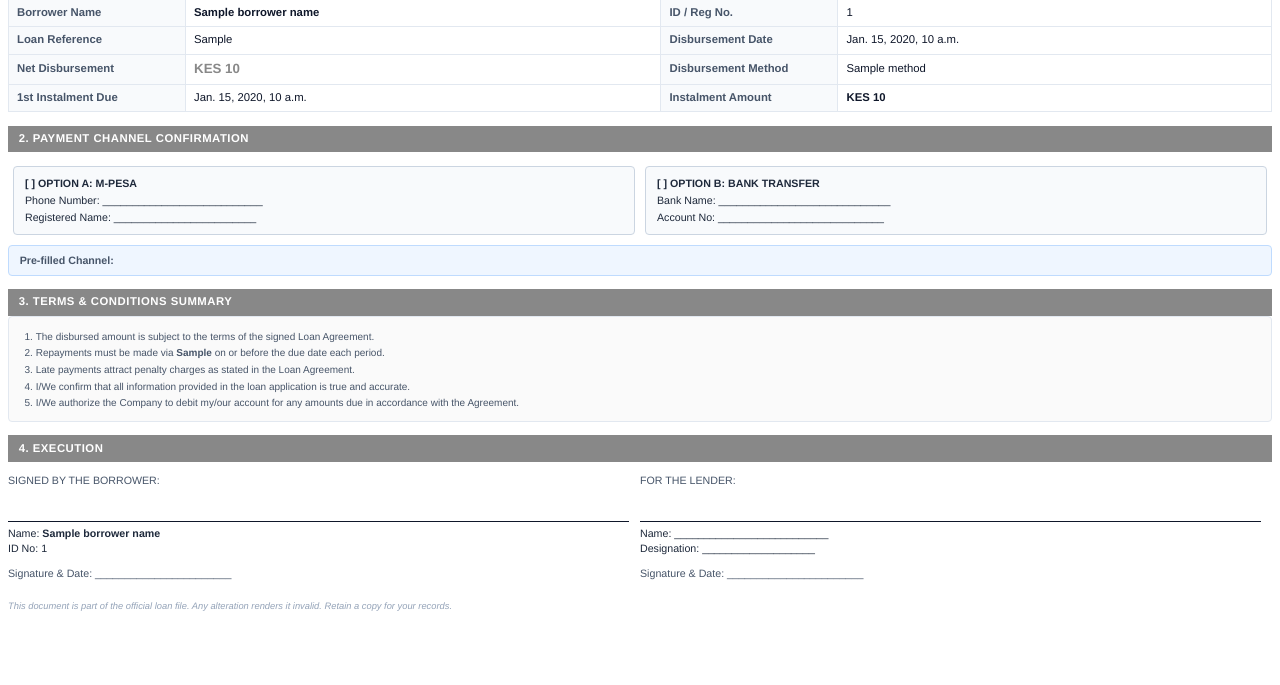
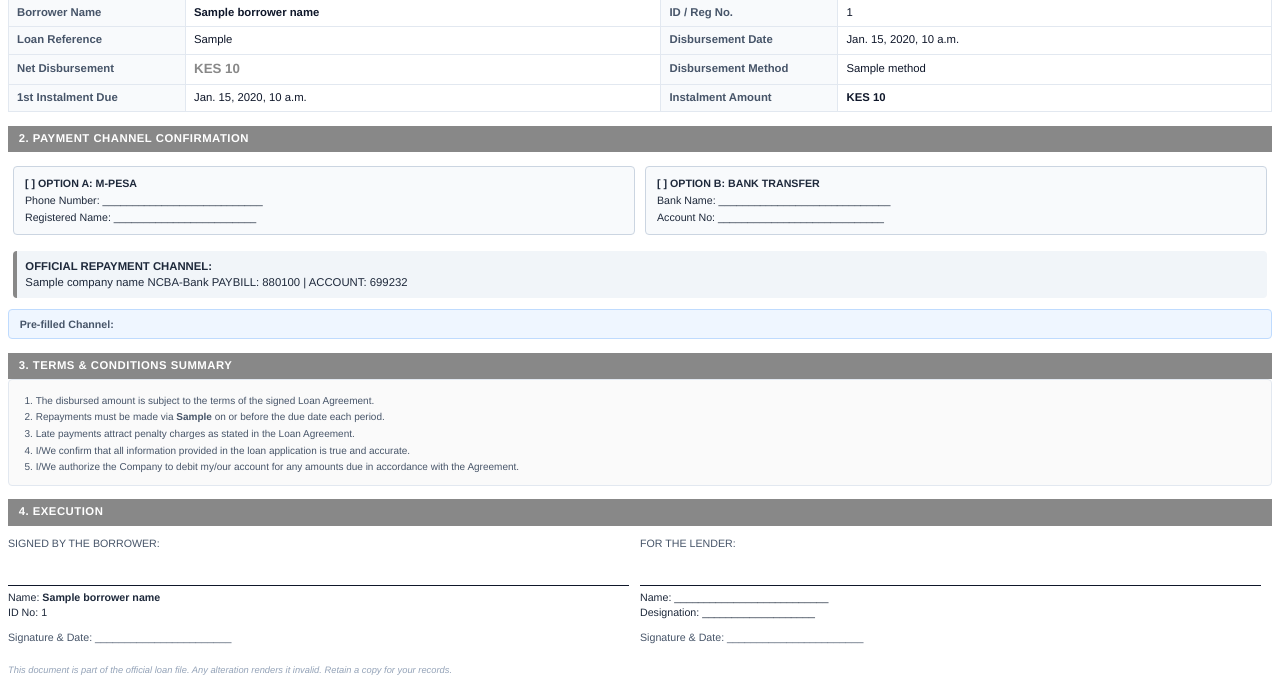
Before and after one commit to kirianki/LMS, a Django app: template backend/apps/loans/templates/default_disbursement_letter.html in a window 1280 px wide. Shown: the part 282-967 px from the top of the page. Before the commit the page ends 893 px from the top, so only its background shows below. Run offline with Django 5.2, Linux system fonts and the light colour scheme; the template is opened without the code that fills it: most values are stand-ins (such as "Sample title", 1, 10 or a date in 2020); grey boxes marked "Sample" are stand-in pictures.

Commit message:
discusent

```diff
--- a/backend/apps/loans/templates/default_disbursement_letter.html
+++ b/backend/apps/loans/templates/default_disbursement_letter.html
@@ -13,7 +13,8 @@
                 left: 1.8cm;
                 width: 17.4cm;
                 bottom: 0.5cm;
-                height: 1.2cm; }}
+                height: 1.2cm;
+            }}
 
         body {
             font-family: "Helvetica", "Arial", sans-serif;
@@ -26,7 +27,7 @@
         .letterhead {
             width: 100%;
 
-            border-bottom: 2pt solid {{ primary_color }}
+            border-bottom: 2pt solid {{primary_color}}
 
             ;
             padding-bottom: 10pt;
@@ -88,7 +89,7 @@
         }
 
         .info-grid td.value.highlight {
-            color: {{ primary_color }}
+            color: {{primary_color}}
 
             ;
             font-weight: bold;
@@ -105,7 +106,7 @@
             padding: 4pt 8pt;
             margin: 10pt 0 0 0;
 
-            background-color: {{ primary_color }}
+            background-color: {{primary_color}}
 
             ;
         }
@@ -228,7 +229,7 @@
         }
 
         .green {
-            color: {{ primary_color }}
+            color: {{primary_color}}
 
             ;
         }
@@ -326,12 +327,25 @@
             </td>
         </tr>
         <tr>
+            <td colspan="2" style="padding-top: 8pt;">
+                <div
+                    style="background-color: #f1f5f9; padding: 6pt; border-radius: 3pt; border-left: 3pt solid {{ primary_color }}; font-size: 8.5pt;">
+                    <strong>OFFICIAL REPAYMENT CHANNEL:</strong><br>
+                    {{ company_name }} NCBA-Bank PAYBILL: 880100 | ACCOUNT: 699232
+                </div>
+            </td>
+        </tr>
+        <tr>
             <td colspan="2" style="padding: 4pt 0 0 0;">
                 {% if payment_details %}
                 <div
                     style="font-size: 8pt; color: #475569; border: 0.5pt solid #bfdbfe; background:#eff6ff; padding: 5pt 8pt; border-radius: 3pt;">
                     <strong>Pre-filled Channel:</strong>
-                    {% for k, v in payment_details.items %}{% if v %} {{ k }}: <strong>{{ v }}</strong>{% endif %}{% endfor %}
+                    {% for k, v in payment_details.items %}
+                    {% if v %}
+                    {{ k }}: <strong>{{ v }}</strong>
+                    {% endif %}
+                    {% endfor %}
                 </div>
                 {% endif %}
             </td>
```
